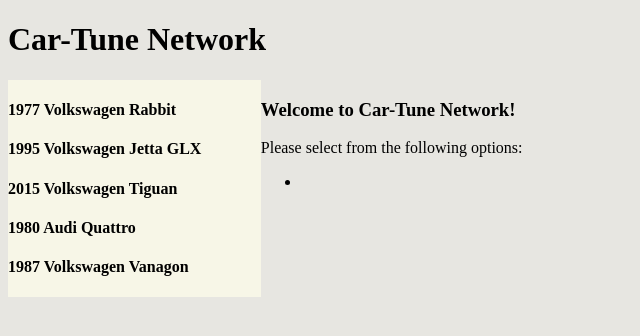
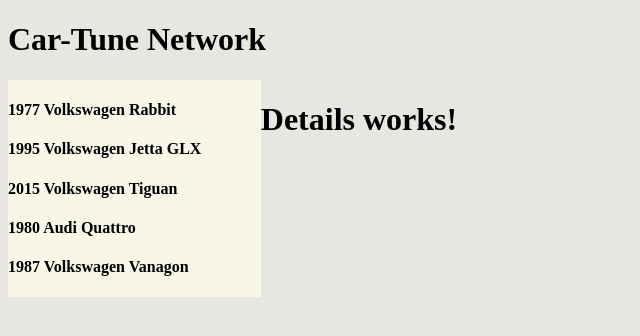
Before and after one commit to alspdx/car-tune-network, a React app: page /#/details in a window 1280 px wide. Before the commit this address led to /#/. Shown: the top 336 px of the page, without its empty margins (0-640 px from the left). Built offline with nearby package versions, Linux system fonts and the light colour scheme.

Commit message:
add route to cardetails component in body component

```diff
--- a/src/components/Body.jsx
+++ b/src/components/Body.jsx
@@ -1,3 +1,4 @@
+import CarDetails from './CarDetails';
 import CarsList from './CarsList';
 import Error404 from './Error404';
 import React from 'react';
@@ -14,7 +15,8 @@ function Body() {
       `}</style>
       <CarsList />
       <Switch>
-        <Route path='/' component={Welcome}/>
+        <Route exact path='/' component={Welcome}/>
+        <Route path='/details' component={CarDetails}/>
         <Route component={Error404}/>
       </Switch>
     </div>
--- a/src/components/CarDetails.jsx
+++ b/src/components/CarDetails.jsx
@@ -3,6 +3,7 @@ import React from 'react';
 function CarDetails() {
   return(
     <div>
+      <h1>Details works!</h1>
     </div>
   );
 }
--- a/src/components/Error404.jsx
+++ b/src/components/Error404.jsx
@@ -5,7 +5,7 @@ import React from 'react';
 function Error404(props){
   return (
     <div>
-      <h2>Oops! I'm afraid the page you were trying to visit at {props.location.path} does not exist!</h2>
+      <h2>Oops! I'm afraid the page you were trying to visit at {props.location.pathname} does not exist!</h2>
     </div>
   );
 }
--- a/src/components/Welcome.jsx
+++ b/src/components/Welcome.jsx
@@ -1,12 +1,13 @@
+import { Link } from 'react-router-dom';
 import React from 'react';
 
 function Welcome() {
   return(
     <div>
       <h3>Welcome to Car-Tune Network!</h3>
-      <span>Please select from the following options:</span>
+      <span>Please select a car from the list or an option from the following menu:</span>
       <ul>
-        <li></li>
+        <li><Link to='/'>Home</Link></li>
       </ul>
     </div>
   );
```
